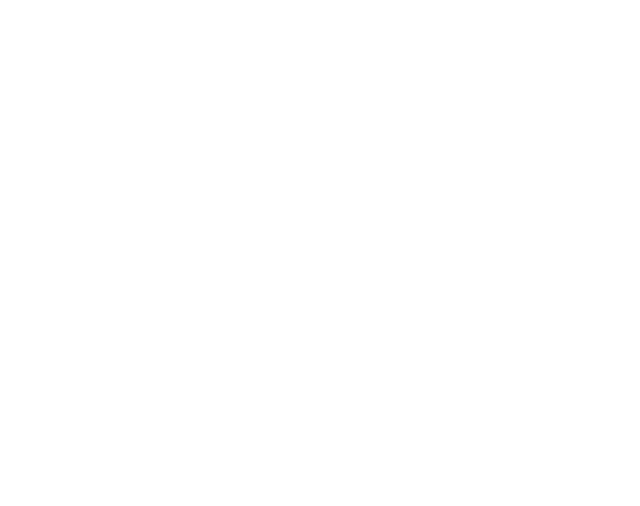
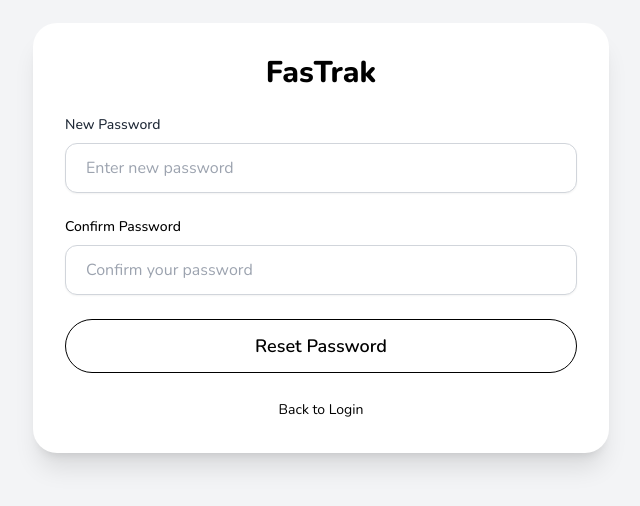
Before and after one commit to ANSBUTT1/fast-track-chatboat, a React (Create React App) app in the folder fast-track-chatbot/: page /rest-password in a window 1280 px wide. Before the commit this address had no page. Shown: the part 162-668 px from the top of the page, without its empty margins (319-959 px from the left). Built offline with nearby package versions, Linux system fonts and the light colour scheme.

Commit message:
create froget and reset page and also rework on login pages

```diff
--- a/fast-track-chatbot/src/App.js
+++ b/fast-track-chatbot/src/App.js
@@ -4,6 +4,8 @@
 import Test from './pages/Test';
 import Login from './pages/Login';
 import SignUp from './pages/SignUp';
+import ForgetPassword from './pages/ForgetPassword';
+import ResetPassword from './pages/Resetpassword';
 
 const App = () => {
   return (
@@ -13,6 +15,8 @@
         <Route path="/test" element={<Test />} />
         <Route path="/login" element={<Login/>} />
         <Route path='/signup' element={<SignUp/>} />
+        <Route path='/forgot-password' element={<ForgetPassword/>} />
+        <Route path="/rest-password" element={<ResetPassword/>} />
       </Routes>
     </Router>
   );
--- /dev/null
+++ b/fast-track-chatbot/src/pages/ForgetPassword.jsx
@@ -0,0 +1,82 @@
+import React from 'react';
+import { Formik, Field, Form, ErrorMessage } from 'formik';
+import * as Yup from 'yup';
+import { Link } from 'react-router-dom';
+
+const ForgetPassword = () => {
+  // Validation Schema using Yup
+  const validationSchema = Yup.object({
+    email: Yup.string()
+      .email("Invalid email format")
+      .required("Email is required"),
+  });
+
+  // Handle form submission
+  const handleSubmit = (values) => {
+    console.log("Form Submitted with:", values);
+    // Handle form submission logic here (e.g., send reset link to the email)
+  };
+
+  return (
+    <div className="flex items-center justify-center min-h-screen bg-gray-200 py-4 px-4">
+      <div className="w-full   sm:max-w-lg lg:max-w-xl p-8 space-y-6 bg-secondary shadow-xl rounded-3xl">
+        <h2 className="text-3xl font-extrabold text-center text-primary-500">
+        FasTrak
+        </h2>
+        <Formik
+          initialValues={{ email: '' }}
+          validationSchema={validationSchema}
+          onSubmit={handleSubmit}
+        >
+          {() => (
+            <Form>
+              {/* Email Field */}
+              <div className="mb-5">
+                <label
+                  htmlFor="email"
+                  className="block text-sm font-medium text-gray-700"
+                >
+                  Enter your email
+                </label>
+                <Field
+                  type="email"
+                  id="email"
+                  name="email"
+                  placeholder="Enter your email"
+                  className="mt-2 block w-full px-4 py-3 border border-gray-300 rounded-lg shadow-sm focus:outline-none focus:ring-2 focus:ring-primary-500"
+                />
+                <ErrorMessage
+                  name="email"
+                  component="div"
+                  className="text-red-500 text-sm mt-1"
+                />
+              </div>
+
+              {/* Submit Button */}
+              <div className="mb-5">
+                <button
+                  type="submit"
+                  className="w-full border border-primary bg-primary-500 hover:bg-primary hover:text-secondary text-primary py-3 px-4 rounded-full text-lg font-semibold transition-colors duration-200 ease-in-out"
+                >
+                  Send Reset Link
+                </button>
+              </div>
+
+              {/* Back to Login Link */}
+              <div className="text-center">
+                <Link
+                  to="/login"
+                  className="text-primary-500 hover:text-primary-600 text-sm"
+                >
+                  Back to Login
+                </Link>
+              </div>
+            </Form>
+          )}
+        </Formik>
+      </div>
+    </div>
+  );
+};
+
+export default ForgetPassword;
--- a/fast-track-chatbot/src/pages/Login.jsx
+++ b/fast-track-chatbot/src/pages/Login.jsx
@@ -1,31 +1,33 @@
-import React from 'react';
-import { Formik, Field, Form, ErrorMessage } from 'formik';
-import * as Yup from 'yup';
-import { Link } from 'react-router-dom';
+import React from "react";
+import { Formik, Field, Form, ErrorMessage } from "formik";
+import * as Yup from "yup";
+import { Link } from "react-router-dom";
 
 const Login = () => {
   // Validation Schema using Yup
   const validationSchema = Yup.object({
     email: Yup.string()
-      .email('Invalid email format')
-      .required('Email is required'),
+      .email("Invalid email format")
+      .required("Email is required"),
     password: Yup.string()
-      .min(6, 'Password must be at least 6 characters')
-      .required('Password is required'),
+      .min(6, "Password must be at least 6 characters")
+      .required("Password is required"),
   });
 
   // Handle form submission
   const handleSubmit = (values) => {
-    console.log('Form Submitted with:', values);
+    console.log("Form Submitted with:", values);
     // Handle form submission logic here (e.g., send data to server)
   };
 
   return (
-    <div className="flex items-center justify-center min-h-screen bg-gray-200">
-      <div className="w-full max-w-md p-8 space-y-6 bg-white bg-opacity-90 shadow-2xl rounded-xl">
-        <h2 className="text-3xl font-extrabold text-center text-primary-500">FasTrak</h2>
+    <div className="flex items-center justify-center min-h-screen bg-gray-200 py-2 px-4">
+      <div className=" w-full   sm:max-w-lg lg:max-w-xl p-8 space-y-6 bg-secondary shadow-xl rounded-3xl">
+        <h2 className="text-3xl font-extrabold text-center text-primary-500">
+          FasTrak
+        </h2>
         <Formik
-          initialValues={{ email: '', password: '' }}
+          initialValues={{ email: "", password: "" }}
           validationSchema={validationSchema}
           onSubmit={handleSubmit}
         >
@@ -33,7 +35,12 @@
             <Form>
               {/* Email Field */}
               <div className="mb-5">
-                <label htmlFor="email" className="block text-sm font-medium text-gray-700">Email</label>
+                <label
+                  htmlFor="email"
+                  className="block text-sm font-medium text-gray-700"
+                >
+                  Email
+                </label>
                 <Field
                   type="email"
                   id="email"
@@ -41,12 +48,21 @@
                   placeholder="Enter your email"
                   className="mt-2 block w-full px-4 py-3 border border-gray-300 rounded-lg shadow-sm focus:outline-none focus:ring-2 focus:ring-primary-500"
                 />
-                <ErrorMessage name="email" component="div" className="text-red-500 text-sm mt-1" />
+                <ErrorMessage
+                  name="email"
+                  component="div"
+                  className="text-red-500 text-sm mt-1"
+                />
               </div>
 
               {/* Password Field */}
               <div className="mb-5">
-                <label htmlFor="password" className="block text-sm font-medium text-gray-700">Password</label>
+                <label
+                  htmlFor="password"
+                  className="block text-sm font-medium text-gray-700"
+                >
+                  Password
+                </label>
                 <Field
                   type="password"
                   id="password"
@@ -54,7 +70,11 @@
                   placeholder="Enter your password"
                   className="mt-2 block w-full px-4 py-3 border border-gray-300 rounded-lg shadow-sm focus:outline-none focus:ring-2 focus:ring-primary-500"
                 />
-                <ErrorMessage name="password" component="div" className="text-red-500 text-sm mt-1" />
+                <ErrorMessage
+                  name="password"
+                  component="div"
+                  className="text-red-500 text-sm mt-1"
+                />
               </div>
 
               {/* Submit Button */}
@@ -70,10 +90,27 @@
               </div>
 
               {/* Forgot Password Link */}
-              <div className="text-center">
-                <Link to="/forgot-password" className="text-primary-500 hover:text-primary-600 text-sm">
-                  Forgot your password?
-                </Link>
+              <div className="flex flex-col sm:flex-row justify-center items-center gap-4">
+                <div className="text-center sm:border-e-2 sm:pe-5 border-primary">
+                  <Link
+                    to="/forgot-password"
+                    className="text-primary-500 hover:text-primary-600 text-sm"
+                  >
+                    Forgot your password?
+                  </Link>
+                </div>
+                {/* New User Guide */}
+                <div className="text-center ">
+                  <p className="text-sm">
+                    New to FasTrak?{" "}
+                    <Link
+                      to="/signup"
+                      className="text-primary-500 hover:text-primary-600 underline"
+                    >
+                      Sign up here
+                    </Link>
+                  </p>
+                </div>
               </div>
             </Form>
           )}
--- /dev/null
+++ b/fast-track-chatbot/src/pages/Resetpassword.jsx
@@ -0,0 +1,107 @@
+import React from 'react';
+import { Formik, Field, Form, ErrorMessage } from 'formik';
+import * as Yup from 'yup';
+import { Link } from 'react-router-dom';
+
+const ResetPassword = () => {
+  // Validation Schema using Yup
+  const validationSchema = Yup.object({
+    password: Yup.string()
+      .min(6, 'Password must be at least 6 characters')
+      .required('Password is required'),
+    confirmPassword: Yup.string()
+      .oneOf([Yup.ref('password'), null], 'Passwords must match')
+      .required('Confirm password is required'),
+  });
+
+  // Handle form submission
+  const handleSubmit = (values) => {
+    console.log("Password Reset with:", values);
+    // Handle form submission logic here (e.g., update password in database)
+  };
+
+  return (
+    <div className="flex items-center justify-center min-h-screen bg-gray-100 py-6 px-4">
+      <div className="w-full   sm:max-w-lg lg:max-w-xl p-8 space-y-6 bg-secondary shadow-xl rounded-3xl">
+        <h2 className="text-3xl font-extrabold text-center text-primary-500">
+        FasTrak
+        </h2>
+        <Formik
+          initialValues={{ password: '', confirmPassword: '' }}
+          validationSchema={validationSchema}
+          onSubmit={handleSubmit}
+        >
+          {() => (
+            <Form className="space-y-6">
+              {/* New Password Field */}
+              <div>
+                <label
+                  htmlFor="password"
+                  className="block text-sm  font-medium text-gray-800"
+                >
+                  New Password
+                </label>
+                <Field
+                  type="password"
+                  id="password"
+                  name="password"
+                  placeholder="Enter new password"
+                  className="mt-2 block w-full px-5 py-3 border border-gray-300 rounded-xl shadow-sm focus:outline-none focus:ring-2 focus:ring-primary-500 transition duration-300 ease-in-out"
+                />
+                <ErrorMessage
+                  name="password"
+                  component="div"
+                  className="text-red-500 text-sm mt-2"
+                />
+              </div>
+
+              {/* Confirm Password Field */}
+              <div>
+                <label
+                  htmlFor="confirmPassword"
+                  className="block text-sm  font-medium text-primary"
+                >
+                  Confirm Password
+                </label>
+                <Field
+                  type="password"
+                  id="confirmPassword"
+                  name="confirmPassword"
+                  placeholder="Confirm your password"
+                  className="mt-2 block w-full px-5 py-3 border border-gray-300 rounded-xl shadow-sm focus:outline-none focus:ring-2 focus:ring-primary-500 transition duration-300 ease-in-out"
+                />
+                <ErrorMessage
+                  name="confirmPassword"
+                  component="div"
+                  className="text-red-500 text-sm mt-2"
+                />
+              </div>
+
+              {/* Submit Button */}
+              <div>
+                <button
+                  type="submit"
+                  className="w-full border border-primary hover:bg-primary hover:text-white py-3 px-4 rounded-full text-lg font-semibold transition duration-200 ease-in-out transform hover:scale-105"
+                >
+                  Reset Password
+                </button>
+              </div>
+
+              {/* Back to Login Link */}
+              <div className="text-center">
+                <Link
+                  to="/login"
+                  className="text-primary-500 hover:text-primary-600 text-sm"
+                >
+                  Back to Login
+                </Link>
+              </div>
+            </Form>
+          )}
+        </Formik>
+      </div>
+    </div>
+  );
+};
+
+export default ResetPassword;
--- a/fast-track-chatbot/src/pages/SignUp.jsx
+++ b/fast-track-chatbot/src/pages/SignUp.jsx
@@ -26,7 +26,7 @@
 
   return (
     <div className="flex items-center justify-center min-h-screen bg-gray-200 ">
-      <div className="w-full max-w-md p-8 space-y-6 bg-white bg-opacity-90 shadow-2xl rounded-xl">
+      <div className="w-full   sm:max-w-lg lg:max-w-xl p-8 space-y-6 bg-secondary shadow-xl rounded-3xl">
         <h2 className="text-3xl font-extrabold text-center text-primary-500">FasTrak</h2>
         <Formik
           initialValues={{
```
Also changed, not shown: fast-track-chatbot/src/index.css (line endings or trailing spaces).
